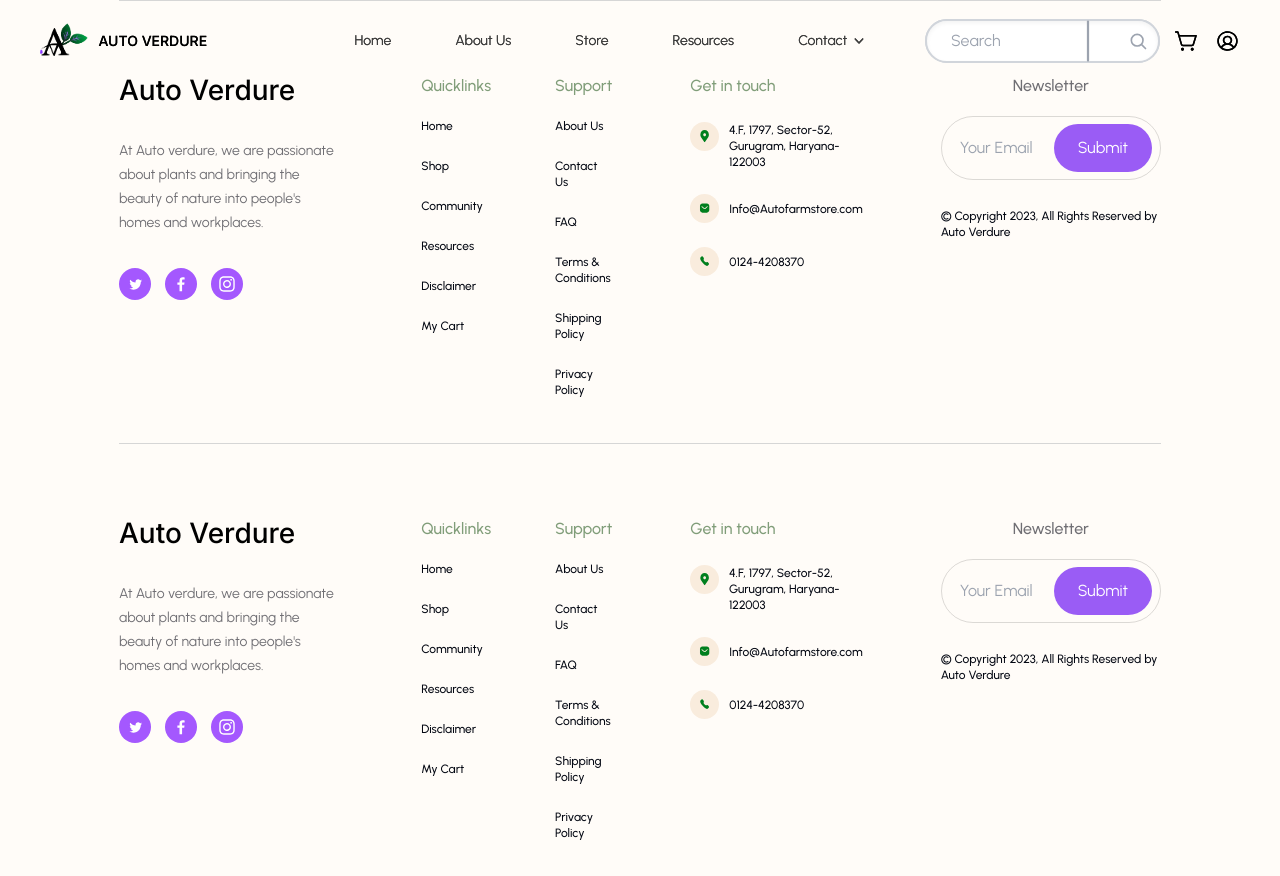
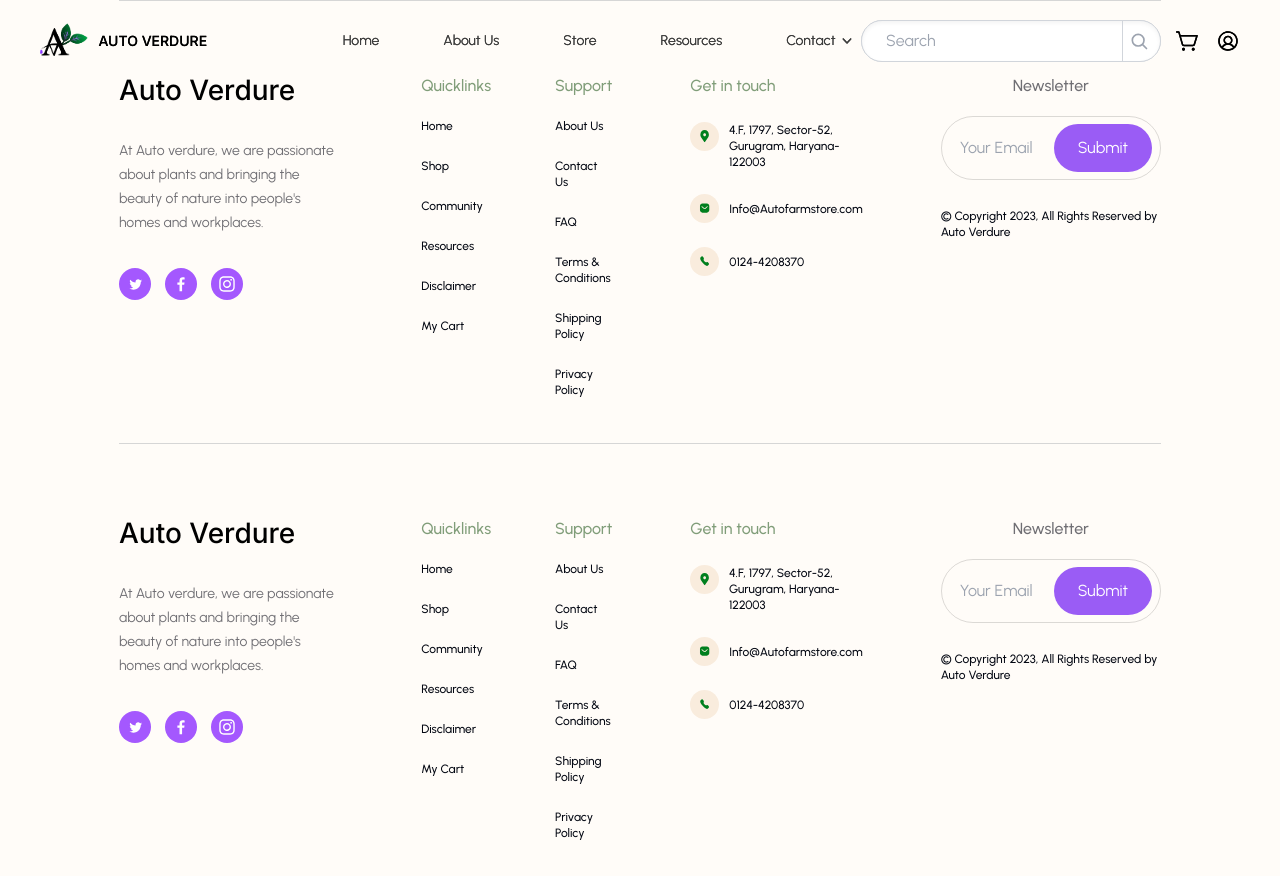
Before and after one commit to humonious17/AutoVerdureProject, a Next.js app: page /layouts/generalLayout in a window 1280 px wide. Shown: the top 876 px of the page. Built offline with nearby package versions, Linux system fonts and the light colour scheme.

Commit message:
Search bar updated

```diff
--- a/app/ui/Navbar.jsx
+++ b/app/ui/Navbar.jsx
@@ -20,8 +20,6 @@
     e.preventDefault();
     console.log("Searching for:", searchText);
   };
-
-
 
   const handleSignOut = () => {
     setShowLogoutModal(true); // Show confirmation modal
@@ -113,8 +111,9 @@
       <div className="hidden xl:flex gap-[15px] items-center">
         {/* Search Bar */}
         <form
-          className="relative flex items-center w-full"
+          className="relative flex items-center"
           onSubmit={handleSearch}
+          style={{ marginLeft: "-40px" }} // Shifts the search bar to overlap the line
         >
           <input
             type="text"
@@ -122,24 +121,28 @@
             required
             value={searchText}
             onChange={(e) => setSearchText(e.target.value)}
-            className="bg-white border-2 border-gray-300 rounded-full px-6 py-2 shadow-inner focus:outline-none focus:ring-2 focus:ring-gray-600 w-full"
+            className="bg-white border border-gray-300 rounded-full px-6 py-2 shadow-inner focus:outline-none focus:ring-2 focus:ring-gray-600 w-[300px]" // Adjusted width
             placeholder="Search"
             autoComplete="off"
             spellCheck="false"
           />
 
-          {/* Line */}
-          <PiLineVerticalLight
-            size={48}
-            className="absolute right-12 top-1/2 transform -translate-y-1/2 text-gray-400"
-          />
+          {/* Vertical Line */}
+          <span
+            className="absolute top-1/2 right-[50px] transform -translate-y-1/2 bg-gray-300"
+            style={{
+              width: "1px",
+              height: "100%",
+              right: searchText ? "56px" : "38px",
+            }}
+          ></span>
 
           {/* Clear button */}
           {searchText && (
             <button
               type="button"
               onClick={handleClear}
-              className="absolute right-10 top-1/2 transform -translate-y-1/2 text-gray-700"
+              className="absolute right-[38px] top-1/2 transform -translate-y-1/2 text-gray-700"
               aria-label="Clear search"
             >
               ✕
@@ -149,11 +152,11 @@
           {/* Search Icon */}
           <button
             type="submit"
-            className="absolute right-3 top-1/2 transform -translate-y-1/2 text-gray-400"
+            className="absolute right-[12px] top-1/2 transform -translate-y-1/2 text-gray-400"
             aria-label="Search"
           >
             <svg
-              className="w-5 h-5 text-gray-400"
+              className="w-5 h-5"
               fill="none"
               stroke="currentColor"
               viewBox="0 0 24 24"
@@ -169,30 +172,27 @@
           </button>
         </form>
 
-        {/* Cart and Profile Icons */}
-        <div className="gap-4 flex justify-center items-center">
-          <Link href="/cart" className="w-[24.53px] h-[24.53px]">
+        {/* Icons (Cart and Avatar) */}
+        <div className="flex gap-4 items-center">
+          <Link href="/cart" className="w-[24px] h-[24px]">
             <Image
               className="object-contain"
               src="/cart.svg"
               alt="cart"
-              width={24.53}
-              height={24.53}
+              width={24}
+              height={24}
             />
           </Link>
-          <Link href="/profile" className="w-[24.53px] h-[24.53px]">
+          <Link href="/profile" className="w-[24px] h-[24px]">
             <Image
               className="object-contain"
               src="/avatar.svg"
               alt="profile"
-              width={24.53}
-              height={24.53}
+              width={24}
+              height={24}
             />
           </Link>
-
         </div>
-
-
       </div>
     </div>
   );
```
